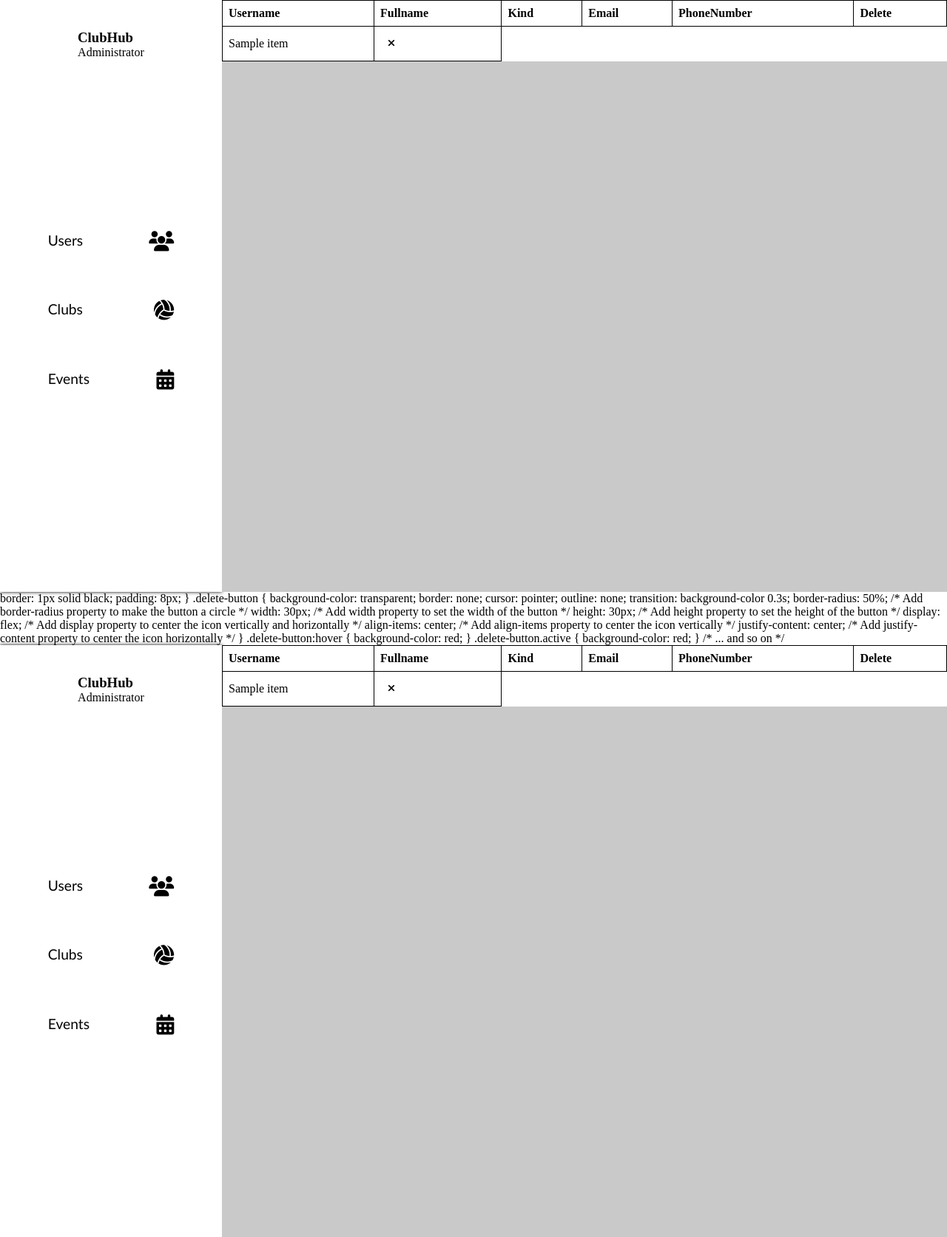
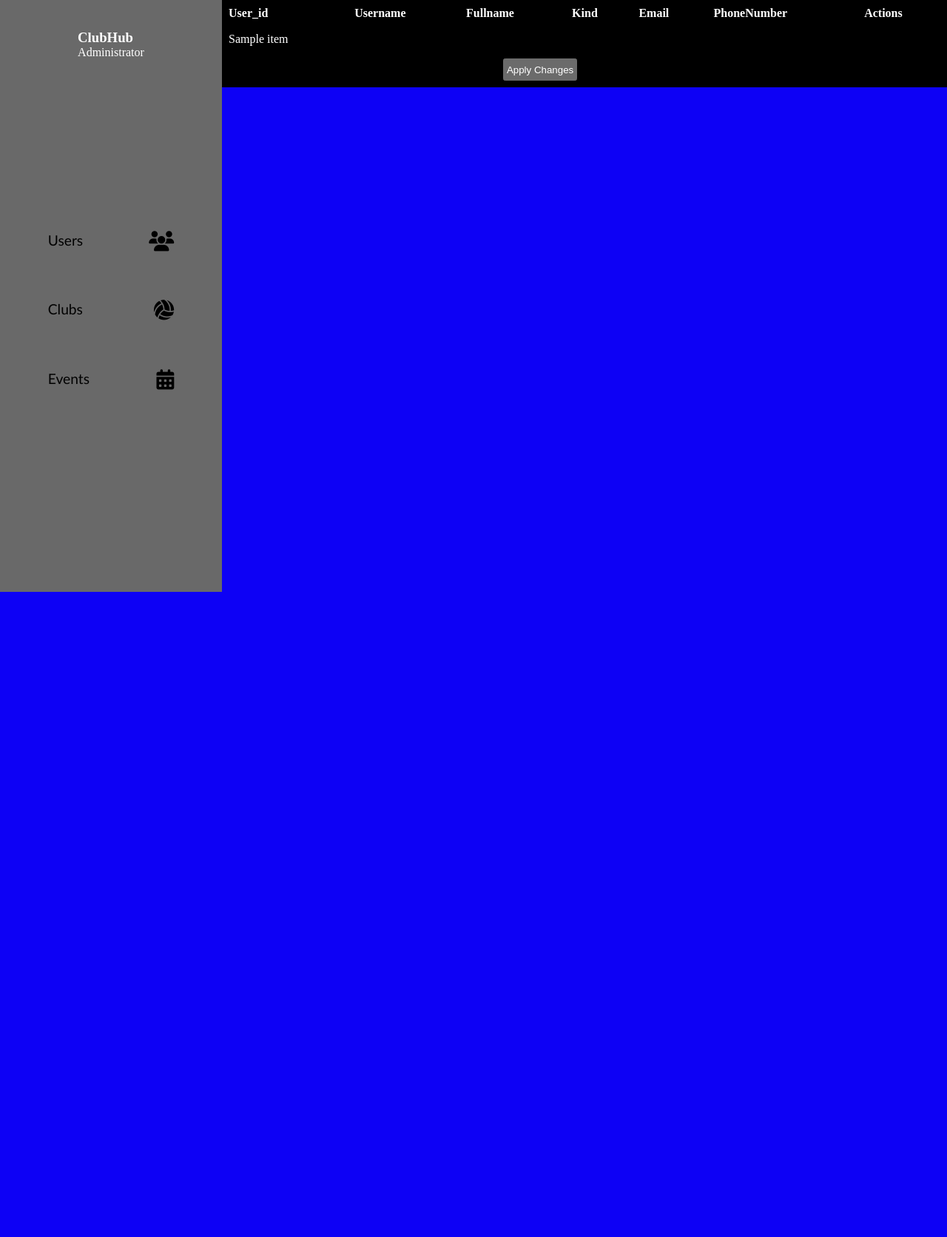
Before and after one commit to kronsy-ise/mini-epic-3, a Flask app: template clubhub/src/templates/admin/home.html in a window 1280 px wide. Shown: the whole page at 74% size. After the commit the page ends 800 px from the top, so only its background shows below. Run offline with Flask 3, Linux system fonts and the light colour scheme; the template is opened without the code that fills it: most values are stand-ins (such as "Sample title", 1, 10 or a date in 2020); some libraries are stand-ins or nearby versions.

Commit message:
few bug fixes

```diff
--- a/clubhub/src/models/user.py
+++ b/clubhub/src/models/user.py
@@ -55,7 +55,7 @@ class User:
         # Returns a list of lists of all users data in the form of strings;
         cur = db.cursor()
 
-        cur.execute("SELECT username, name, user_kind, email, mobile FROM Users")
+        cur.execute("SELECT user_id,username, name, user_kind, email,mobile FROM Users")
         entries = cur.fetchall()
 
         return [list(entry) for entry in entries]
--- a/clubhub/src/static/styles/index.css
+++ b/clubhub/src/static/styles/index.css
@@ -14,7 +14,7 @@ html,body{
 
 .navbar{
     height: 100%;
-    background-color: rgb(255, 255, 255);
+    background-color: rgba(255, 255, 255, 0.367);
     width: 300px;
     box-shadow: 0 0 5px black;
 
@@ -104,7 +104,7 @@ html,body{
 
 .app__content{
     flex: 1 1;
-    background-color: rgb(201, 201, 201);
+    background-color: rgb(13, 1, 245);
     height: 100%;
     width: 500px;
 }
--- a/clubhub/src/templates/admin/home.html
+++ b/clubhub/src/templates/admin/home.html
@@ -15,9 +15,10 @@
       .app__content {
         /* Styles for the content section */
       }
+      html{color-scheme: dark;}
 
       table {
-        background-color: white;
+        background-color: black;
         border-collapse: collapse;
         width: 100%;
       }
@@ -100,12 +101,13 @@
       <div class="app__content">
         <table>
           <tr>
+                            <th>User_id</th>
                             <th>Username</th>
                             <th>Fullname</th>
                             <th>Kind</th>
                             <th>Email</th>
                             <th>PhoneNumber</th>
-              <th>Delete</th>
+                            <th>Actions</th>
                             </tr> <!-- End of table row -->
 
                             {% for user in users %} <!-- Loop through the list of users -->
@@ -114,118 +116,40 @@
                               <td>{{ item }}</td> <!-- Display each attribute in a table cell -->
                               {% endfor %}
                               <td>
-                <form method="POST" action="">
+                                {% if user[4] == 'unapproved' %}
+                                    <div style="display: flex;">
+                                      <form method="POST" action="/approve-student/{{ user.id }}">
+                                        <button type="submit">Approve</button>
+                                      </form>
+                                      <form method="POST" action="/reject-coord/{{ user.id }}">
+                                        <button type="submit">Reject</button>
+                                      </form>
+                                      <form method="POST" action="/reject-user/{{ user.id }}">
+                                        <button type="submit">Reject</button>
+                                      </form>
+                                    </div>
+                                    {% else %}
+                                    {% if user[0] != 1 %}
+                                      <form method="POST" action="/delete-user/{{ user.id }}">
                                         <button type="button" class="delete-button">
                                           <i class="fas fa-times"></i> <!-- Font Awesome "x" icon -->
                                         </button>
                                       </form>
+                                    {% endif %}
+                                    {% endif %}
                                   </td>
                                 </tr>
                             {% endfor %}
+                            <tr>
+                              <td colspan="6">
+                                <div style="display: flex; justify-content: center;">
+                                  <button style="width: 100px; height: 30px;">Apply Changes</button>
+                                </div>
+                              </td>
+                            </tr>
                             </table>
+
                             </div>
                             </main>
                             </body>
                             </html>
-border: 1px solid black;
-        padding: 8px;
-      }
-
-      .delete-button {
-        background-color: transparent;
-        border: none;
-        cursor: pointer;
-        outline: none;
-        transition: background-color 0.3s;
-        border-radius: 50%; /* Add border-radius property to make the button a circle */
-        width: 30px; /* Add width property to set the width of the button */
-        height: 30px; /* Add height property to set the height of the button */
-        display: flex; /* Add display property to center the icon vertically and horizontally */
-        align-items: center; /* Add align-items property to center the icon vertically */
-        justify-content: center; /* Add justify-content property to center the icon horizontally */
-      }
-
-      .delete-button:hover {
-        background-color: red;
-      }
-
-      .delete-button.active {
-        background-color: red;
-      }
-
-      /* ... and so on */
-    </style>
-    <script>
-      document.addEventListener('DOMContentLoaded', function() {
-        const deleteButtons = document.querySelectorAll('.delete-button');
-        deleteButtons.forEach(button => {
-          button.addEventListener('click', function() {
-            this.classList.toggle('active');
-            if (this.classList.contains('active')) {
-              // Get the corresponding user ID
-              const userId = this.closest('tr').dataset.userId;
-              // Prompt the user for confirmation
-              const confirmation = confirm('Are you sure you want to delete this user?');
-              if (confirmation) {
-                // Send an AJAX request to delete the user from the database
-                fetch(`/delete-user/${userId}`, {
-                  method: 'POST',
-                  headers: {
-                    'Content-Type': 'application/json',
-                  },
-                })
-                .then(response => response.json())
-                .then(data => {
-                  // Handle the response from the server
-                  if (data.success) {
-                    alert('User deleted successfully');
-                    // Optionally, you can remove the table row from the DOM
-                    this.closest('tr').remove();
-                  } else {
-                    alert('Failed to delete user');
-                  }
-                })
-                .catch(error => {
-                  console.error('Error:', error);
-                });
-              }
-            }
-          });
-        });
-      });
-    </script>
-  </head>
-  <body>
-    <main class="app__main">
-      {% include 'admin/nav.html' %} <!-- Include the navigation bar -->
-      <!-- Show a table containing all user credentials -->
-      <div class="app__content">
-        <table>
-          <tr>
-              <th>Username</th>
-              <th>Fullname</th>
-              <th>Kind</th>
-              <th>Email</th>
-              <th>PhoneNumber</th>
-              <th>Delete</th>
-            </tr> <!-- End of table row -->
-
-          {% for user in users %} <!-- Loop through the list of users -->
-          <tr data-user-id="{{ user.id }}">
-              {% for item in user %} <!-- Loop through the user's attributes -->
-              <td>{{ item }}</td> <!-- Display each attribute in a table cell -->
-              {% endfor %}
-              <td>
-                <form method="POST" action="">
-                  <button type="button" class="delete-button">
-                    <i class="fas fa-times"></i> <!-- Font Awesome "x" icon -->
-                  </button>
-                </form>
-              </td>
-              </tr>
-              {% endfor %}
-        </table>
-      </div>
-    </main>
-  </body>
-</html>
```
Also changed, not shown: clubhub/src/templates/awaiting_approval.html (+18 -0 lines), worklog.md (+1 -1 lines), 1 other file. Lines whose indentation alone changed are shown as unchanged.
